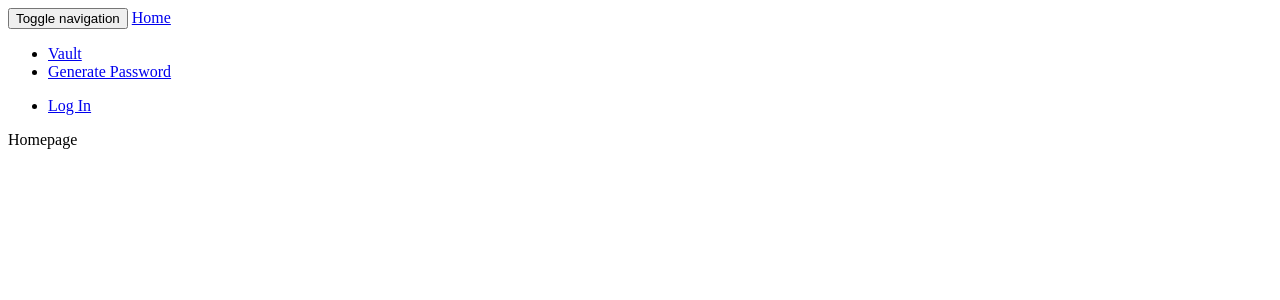
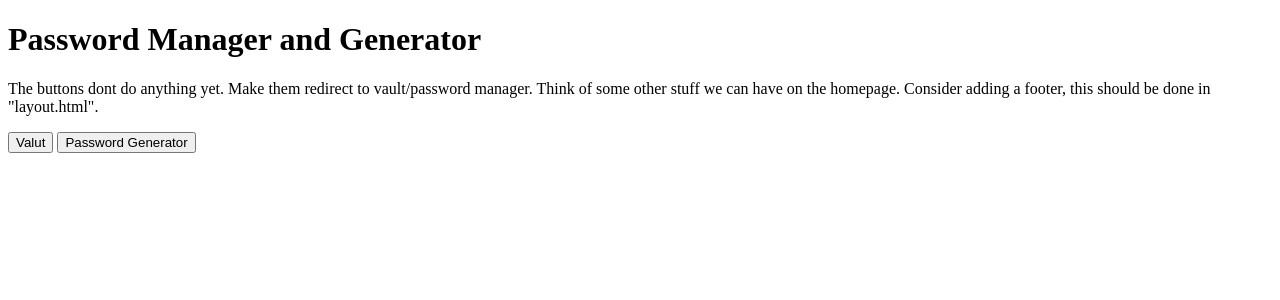
Before and after one commit to stevensio123/SafeKeep, a Python web app: template app/templates/index.html in a window 1280 px wide. Shown: the top 300 px of the page. Run offline with Jinja, Linux system fonts and the light colour scheme; the template is opened without the code that fills it, so the values that code supplies are empty; some libraries are stand-ins or nearby versions.

Commit message:
modified:   app/templates/index.html

```diff
--- a/app/templates/index.html
+++ b/app/templates/index.html
@@ -1,42 +1,21 @@
 {% extends "layout.html" %}
 {% import "bootstrap/wtf.html" as wtf %}
 
-{% block title %}Flasky - Homepage{% endblock %}
+{% block title %}Password Generator - Homepage{% endblock %}
 
-{% block navbar %}
-<div class="navbar navbar-inverse" role="navigation">
-    <div class="container">
-        <div class="navbar-header">
-            <button type="button" class="navbar-toggle"
-            data-toggle="collapse" data-target=".navbar-collapse">
-                <span class="sr-only">Toggle navigation</span>
-                <span class="icon-bar"></span>
-                <span class="icon-bar"></span>
-                <span class="icon-bar"></span>
-            </button>
-            <a class="navbar-brand" href="/">Home</a>
-        </div>
-        <div class="navbar-collapse collapse">
-            <ul class="nav navbar-nav">
-                <li><a href="{{ url_for('vault.view_credentials') }}">Vault</a></li>
-                <li><a href="{{ url_for('pgenerator.pgenerate') }}">Generate Password</a></li>
-            </ul>
-            <ul class="nav navbar-nav navbar-right">
-                {% if current_user.is_authenticated %}
-                <li><a href="{{ url_for('auth.logout') }}">Log Out</a></li>
-                {% else %}
-                <li><a href="{{ url_for('auth.login') }}">Log In</a></li>
-                {% endif %}
-            </ul>
+{% block content %}
+    <div class="container col-xxl-8 px-4 py-5">
+        <h1 class="display-4 fw-bold">Password Manager and Generator</h1>
+        <div class="col-lg-6 mx-auto">
+            <p class="lead mb-4">
+                The buttons dont do anything yet. Make them redirect to vault/password manager.
+                Think of some other stuff we can have on the homepage. Consider adding a footer, this
+                should be done in "layout.html".
+            </p>
+            <div class="d-grid gap-2 d-sm-flex justify-content-sm-center mb-5">
+                <button type="button" class="btn btn-primary btn-lg px-4 me-sm-3">Valut</button>
+                <button type="button" class="btn btn-primary btn-lg px-4 me-sm-3">Password Generator</button>
+            </div>
         </div>
     </div>
-</div>
 {% endblock %}
-
-{% block content %}
-<div class="page-header">
-    <p>Homepage</p>
-</div>
-<div class="col-md-4">
-</div>
-{% endblock %}
```
